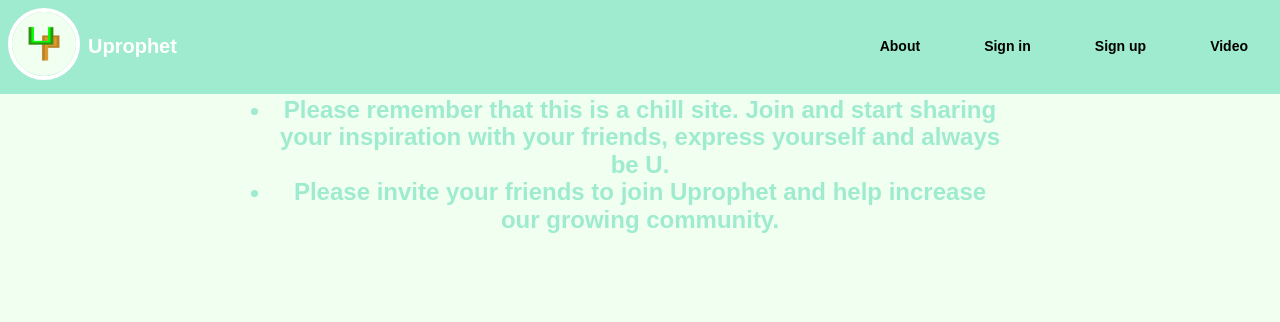
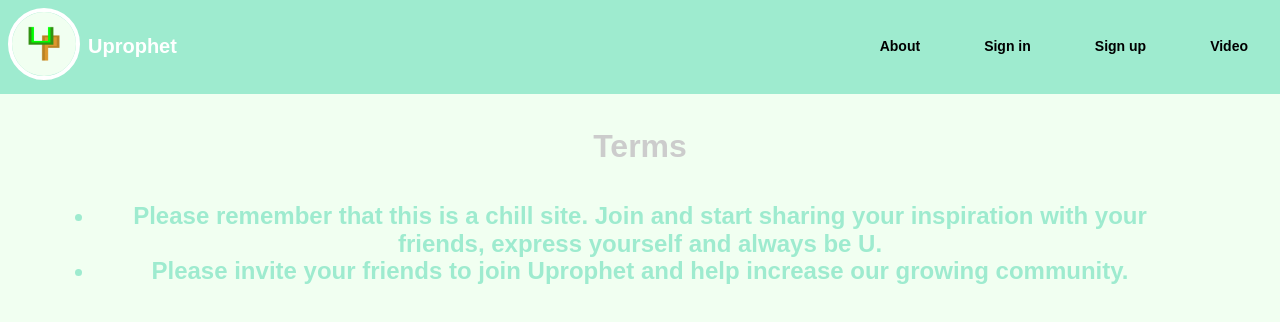
Before and after one commit to Jenkins1128/uprophet-frontend, a React (Create React App) app: page /terms in a window 1280 px wide. Shown: the top 322 px of the page. Built offline with nearby package versions, Linux system fonts and the light colour scheme.

Commit message:
Updated Terms

```diff
--- a/src/features/presentationals/Terms/Terms.js
+++ b/src/features/presentationals/Terms/Terms.js
@@ -2,10 +2,10 @@ import React from 'react';
 
 const Terms = () => {
 	return (
-		<section>
+		<section className='mt6'>
 			<h1 className='moon-gray'>Terms</h1>
-			<div className='mt3 '>
-				<ul className='ma3 pv3 ph7 light-green b f3'>
+			<div className='mt3'>
+				<ul className='mv3 mh4 pv3 ph5-l ph4-m ph3-ns light-green b f3'>
 					<li>
 						<strong>Please remember that this is a chill site.</strong> Join and start sharing your inspiration with your friends, express yourself and always be U.{' '}
 					</li>
```
